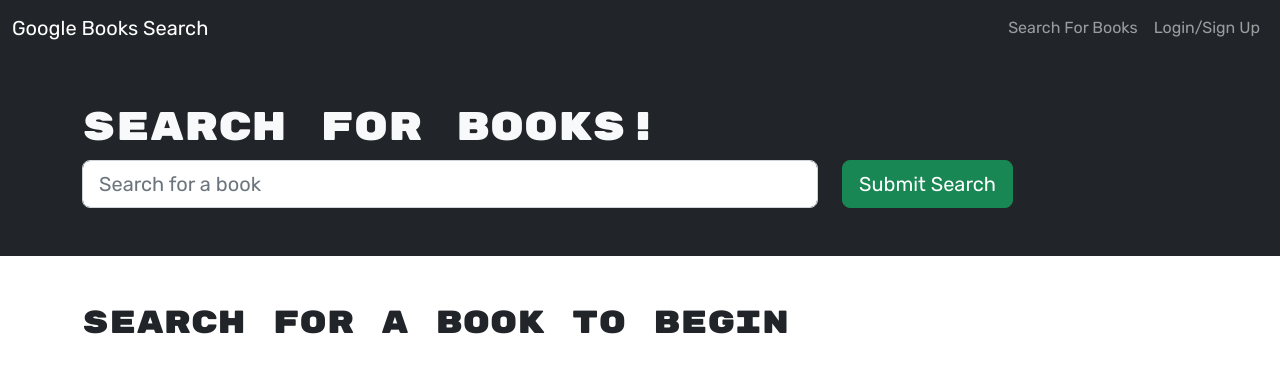
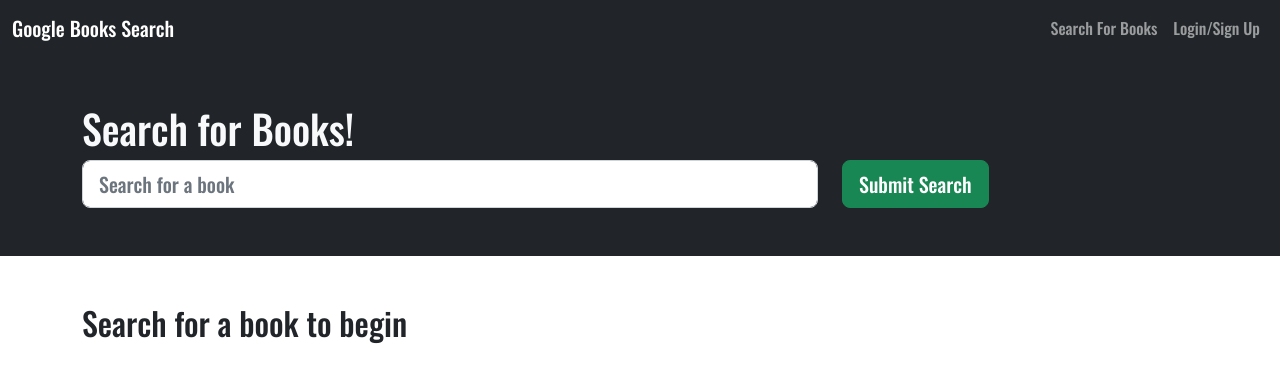
Before and after one commit to rujainemena/litflix, a React (Vite) app in the folder client/: page / in a window 1280 px wide. Shown: the top 382 px of the page. Built offline with nearby package versions, Linux system fonts and the light colour scheme.

Commit message:
updated google api font family

```diff
--- a/client/index.html
+++ b/client/index.html
@@ -1,53 +1,20 @@
 <!DOCTYPE html>
 <html lang="en">
-
   <head>
     <meta charset="UTF-8" />
     <link rel="icon" type="image/svg+xml" href="/vite.svg" />
-  <meta name="viewport" content="width=device-width, initial-scale=1">
+    <meta name="viewport" content="width=device-width, initial-scale=1" />
     <title>LITFLIX</title>
-  <link href="https://fonts.googleapis.com/css2?family=Rubik+Mono+One&family=Rubik:ital,wght@0,400;1,300&display=swap"
-    rel="stylesheet">
+    <link rel="preconnect" href="https://fonts.googleapis.com">
+    <link rel="preconnect" href="https://fonts.gstatic.com" crossorigin>
+    <link href="https://fonts.googleapis.com/css2?family=Oswald:wght@200;500;600;700&display=swap" rel="stylesheet">
+    <!-- <link rel="preconnect" href="https://fonts.googleapis.com" /> -->
+    <!-- <link href="https://fonts.googleapis.com/css2?family=Rubik+Mono+One&family=Rubik:ital,wght@0,400;1,300&display=swap"
+    rel="stylesheet"> -->
   </head>
 
   <body>
-
     <div id="root"></div>
     <script type="module" src="/src/main.jsx"></script>
   </body>
-
 </html>
-
-<!-- <!DOCTYPE html>
-<html>
-
-<head>
-  <meta charset="UTF-8">
-  <meta name="viewport" content="width=device-width, initial-scale=1">
-  <title>LITFLIX</title>
-  <link rel="stylesheet" href="https://cdn.jsdelivr.net/npm/bulma@0.9.4/css/bulma.min.css">
-</head>
-href="https://bulma.io"
-<body>
-
-
-  <section class="section">
-    <div class="container">
-      <h1 class="title">
-        Hello World
-      </h1>
-      <p class="subtitle">
-        My first website with <strong>Bulma</strong>!
-      </p>
-
-      <div id="root"></div>
-      <script type="module" src="/src/main.jsx"></script>
-    </div>
-  </section>
-  <section>
-    <div id="root"></div>
-    <script type="module" src="/src/main.jsx"></script>
-  </section>
-</body>
-
-</html> -->
--- a/client/src/App.css
+++ b/client/src/App.css
@@ -1,5 +1,5 @@
 body {
-  font-family: 'Rubik', sans-serif;
+  font-family: 'Oswald', sans-serif;
 }
 
 h1,
@@ -8,7 +8,7 @@
 h4,
 h5,
 h6 {
-  font-family: 'Rubik Mono One', sans-serif;
+  font-family: 'Oswald', sans-serif;
 }
 
 .small {
```
Also changed, not shown: client/src/pages/Home.jsx (added, +13 -0 lines), 1 other file (tests, documents, lock files or other folders). Lines whose indentation alone changed are shown as unchanged.
